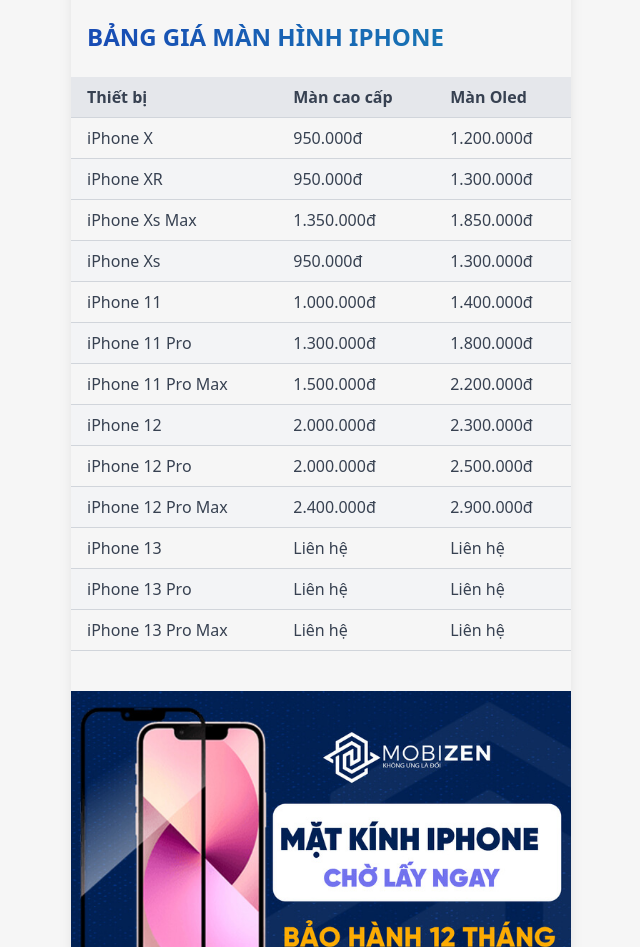
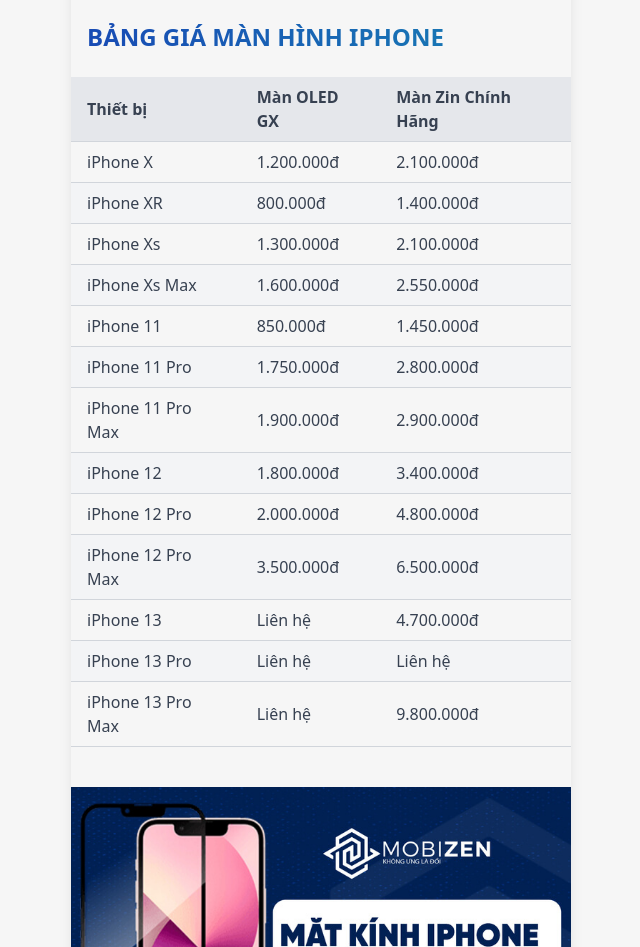
Before and after one commit to lesontung1996/mobizen, an Astro site: page / in a window 1280 px wide. Shown: the part 2556-3503 px from the top of the page, without its empty margins (319-959 px from the left). Built offline with nearby package versions, Linux system fonts and the light colour scheme; Astro itself is replaced by a stand-in of ours.

Commit message:
Update Prices “price-2”

```diff
--- a/src/_posts/prices/price-2.md
+++ b/src/_posts/prices/price-2.md
@@ -1,22 +1,21 @@
 ---
+id: screen
 title: BẢNG GIÁ MÀN HÌNH IPHONE
 short: Màn hình
 image: /assets/images/man-hinh.jpg
-id: screen
 ---
-
-| Thiết bị          | Màn cao cấp | Màn Oled   |
-| ----------------- | ----------- | ---------- |
-| iPhone X          | 950.000đ    | 1.200.000đ |
-| iPhone XR         | 950.000đ    | 1.300.000đ |
-| iPhone Xs Max     | 1.350.000đ  | 1.850.000đ |
-| iPhone Xs         | 950.000đ    | 1.300.000đ |
-| iPhone 11         | 1.000.000đ  | 1.400.000đ |
-| iPhone 11 Pro     | 1.300.000đ  | 1.800.000đ |
-| iPhone 11 Pro Max | 1.500.000đ  | 2.200.000đ |
-| iPhone 12         | 2.000.000đ  | 2.300.000đ |
-| iPhone 12 Pro     | 2.000.000đ  | 2.500.000đ |
-| iPhone 12 Pro Max | 2.400.000đ  | 2.900.000đ |
-| iPhone 13         | Liên hệ     | Liên hệ    |
-| iPhone 13 Pro     | Liên hệ     | Liên hệ    |
-| iPhone 13 Pro Max | Liên hệ     | Liên hệ    |
+| Thiết bị          | Màn OLED GX | Màn Zin Chính Hãng |
+| ----------------- | ----------- | ------------------ |
+| iPhone X          | 1﻿.200.000đ | 2.100.000đ         |
+| iPhone XR         | 8﻿00.000đ   | 1.400.000đ         |
+| iPhone Xs         | 1.300.000đ  | 2.100.000đ         |
+| iPhone Xs Max     | 1.600.000đ  | 2.550.000đ         |
+| iPhone 11         | 850.000đ    | 1.450.000đ         |
+| iPhone 11 Pro     | 1.750.000đ  | 2.800.000đ         |
+| iPhone 11 Pro Max | 1.900.000đ  | 2.900.000đ         |
+| iPhone 12         | 1.800.000đ  | 3.400.000đ         |
+| iPhone 12 Pro     | 2.000.000đ  | 4.800.000đ         |
+| iPhone 12 Pro Max | 3.500.000đ  | 6.500.000đ         |
+| iPhone 13         | Liên hệ     | 4.700.000đ         |
+| iPhone 13 Pro     | Liên hệ     | Liên hệ            |
+| iPhone 13 Pro Max | Liên hệ     | 9.800.000đ         |
```
